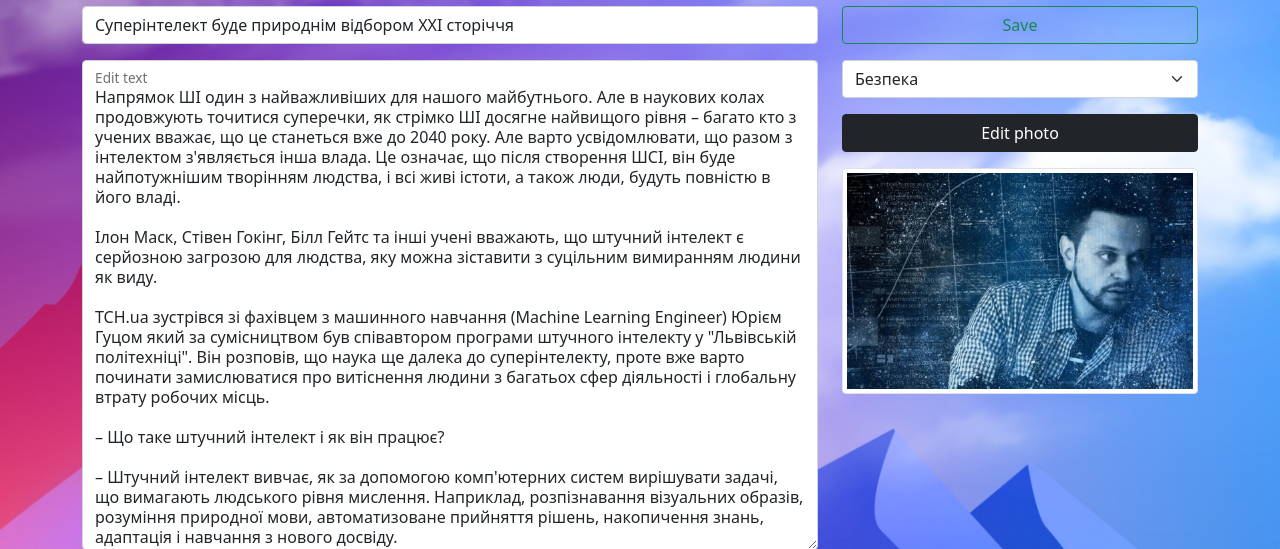
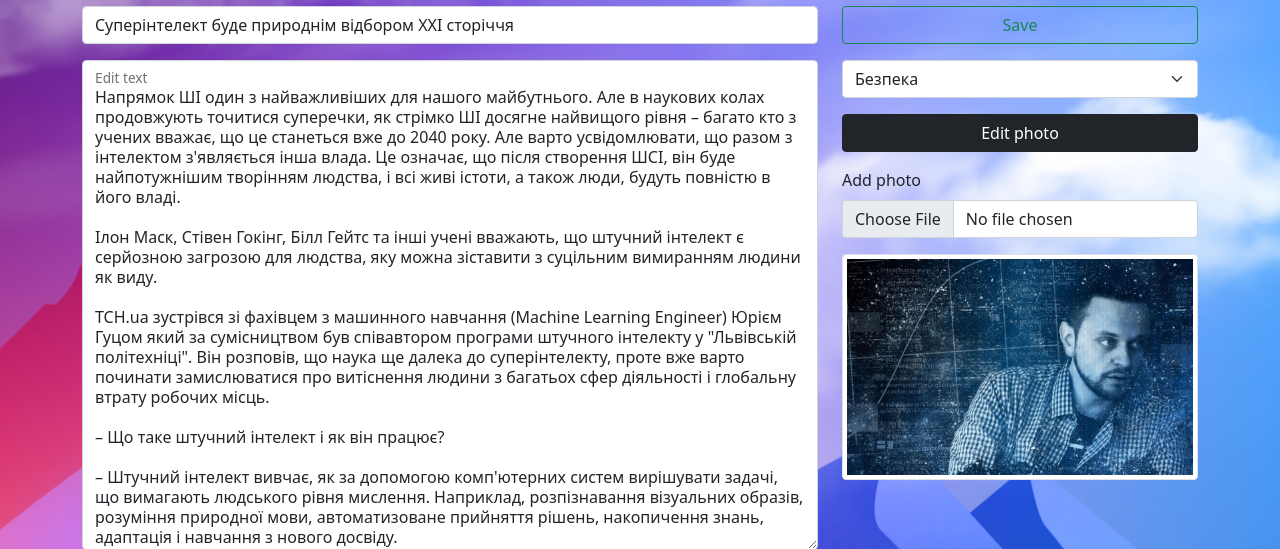
Before and after one commit to programulkaschool/BlogPHP, a PHP site: page /edit.php?id=1 in a window 1280 px wide. Shown: the part 260-809 px from the top of the page. Run offline with PHP 8.4, Linux system fonts and the light colour scheme; data comes from the database, SQL or seed files in the repository.

```diff
--- a/css/style.css
+++ b/css/style.css
@@ -539,6 +539,10 @@ h6 {
     width: 100%;
     margin-bottom: 16px;
 }
+.wid_and_heigе{
+    width: 100%;
+    margin-bottom: 16px;
+}
 
 .margin_select_categorie {
     margin-bottom: 16px;
--- a/edit.php
+++ b/edit.php
@@ -30,17 +30,17 @@
                 <section class="content_left col-xl-8">
                     <div class="input-group mb-3">
 
-                        <input type="text" class="form-control" value="<?php echo $articles_edit_post['title'] ?>" placeholder="Username" aria-label="Username" aria-describedby="basic-addon1">
+                        <input type="text" class="form-control change_post_title" value="<?php echo $articles_edit_post['title'] ?>" placeholder="Username" aria-label="Username" aria-describedby="basic-addon1">
                     </div>
 
                     <div class="form-floating">
-                        <textarea class="form-control widt_and_heigh" placeholder="Leave a comment here" id="floatingTextarea2"><?php echo $articles_edit_post['text'] ?></textarea>
+                        <textarea class="form-control widt_and_heigh change_post_text" placeholder="Leave a comment here" id="floatingTextarea2"><?php echo $articles_edit_post['text'] ?></textarea>
                         <label for="floatingTextarea2">Edit text</label>
                     </div>
                 </section>
 
                 <section class="content_right col-xl-4">
-                    <button type="button" class="btn btn-outline-success wid_and_heig">Save</button>
+                    <button type="button" class="btn btn-outline-success wid_and_heig btn-edit-save">Save</button>
                     <select class="form-select margin_select_categorie" aria-label="Default select example">
                         <?php
                         foreach ($categories as $cat) {
@@ -51,10 +51,10 @@
 
                         ?>
 
-                            <option value="<?php echo $cat["id"] ?>" <?php echo $selected_categories; ?>><?php echo $cat["title"]; ?> </option>
+                            <option value="<?php echo $cat["id"] ?>" <?php echo $selected_categories; ?> class="change_post_categories"><?php echo $cat["title"]; ?> </option>
                         <?php }; ?>
                     </select>
-                    <button type="button" class="btn btn-dark wid_and_heig">Edit photo</button>
+                    <button type="button" class="btn btn-dark wid_and_heigе">Edit photo</button>
 
 
 
@@ -64,21 +64,25 @@
                         <div class="exit" id="exit"> <button type="button" class="btn-close" aria-label="Close"></button></div>
 
                         <div class="ful_galery_img">
-                        <?php
-                            while($photo = mysqli_fetch_assoc($articles_post)){
+                            <?php
+                            while ($photo = mysqli_fetch_assoc($articles_post)) {
                             ?>
-                            <img src="/img/<?php echo $photo['img'] ?>" class="galeri_img" id="id_photo">
+                                <img src="/img/<?php echo $photo['img'] ?>" class="galeri_img" id="id_photo">
                             <?php
                             }
                             ?>
 
                         </div>
 
-
                     </div>
 
+                    <div class="mb-3">
+                        <label for="formFile" class="form-label photo_input">Add photo</label>
+                        <input class="form-control custom_file_post_photo" type="file" id="customFile" name="customFile">
+                    </div>
 
                     <img src="/img/<?php echo $articles_edit_post['img'] ?>" class="img-thumbnail" alt="...">
+
                 </section>
 
             <?php }; ?>
--- a/js/javascriopt.js
+++ b/js/javascriopt.js
@@ -227,21 +227,58 @@ $(document).ready(function () {
 
     });
 
-    jQuery("body").on("click", ".wid_and_heig", function () {
+    jQuery("body").on("click", ".wid_and_heigе", function () {
         jQuery('.galer_photo_fon').fadeIn();
     });
 
     jQuery("body").click(function (event) {
         //console.log(event.target.className)
-        if (event.target.className != "btn btn-dark wid_and_heig" ) {
+        if (event.target.className != "btn btn-dark wid_and_heigе") {
             jQuery('.galer_photo_fon').fadeOut();
         };
     })
 
-    jQuery("body").on("click", ".galeri_img", function(){
-       var photo_src = jQuery(this).attr("src");
-       jQuery(".img-thumbnail").attr("src", photo_src);
+    jQuery("body").on("click", ".galeri_img", function () {
+        var photo_src = jQuery(this).attr("src");
+        jQuery(".img-thumbnail").attr("src", photo_src);
     });
 
 
+
+
+    jQuery(".custom_file_post_photo").change(function () {
+        var file = this.files[0];
+        var reader = new FileReader();
+        reader.onload = function (e) {
+            jQuery(".img-thumbnail").attr("src", e.target.result);
+        };
+        reader.readAsDataURL(file);
+    });
+
+
+
+    // jQuery(".btn-edit-save").click(function(){
+    //     var formData = new FormData();
+    //     formData.append(('customFile'), jQuery('#customFile')[0].files[0]);
+    //     jQuery.ajax({
+    //         url: 'ajaxController.php',
+    //         type: 'Post',
+    //         data: formData,
+    //         processData: false,
+    //         contentType: false,
+    //         success: function (data, status, xhr) {
+    //             console.log(data);
+    //         },
+    //         error: function (jqXhr, textStatus, errorMessage) {
+    //         }
+    //     });
+    // })
+
+
+    jQuery("body").on("click", ".btn-edit-save", function () {
+        var change_post_title = jQuery(".change_post_title").val();
+        var change_post_text = jQuery(".change_post_text").val();
+        var change_post_categories = jQuery(".margin_select_categorie option:selected").val();
+
+    });
 })
```
Also changed, not shown: ajaxController.php (+22 -2 lines).
